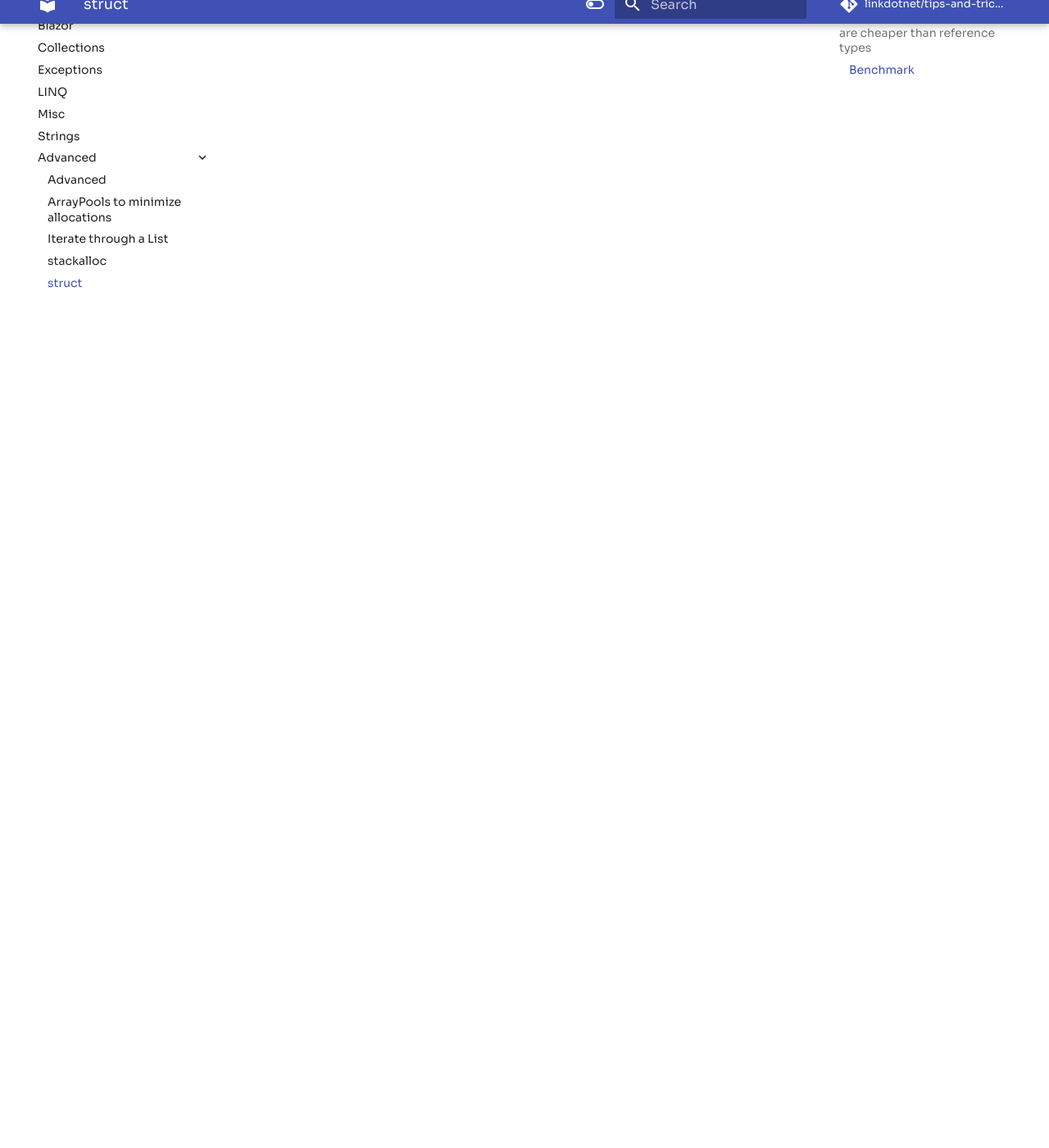
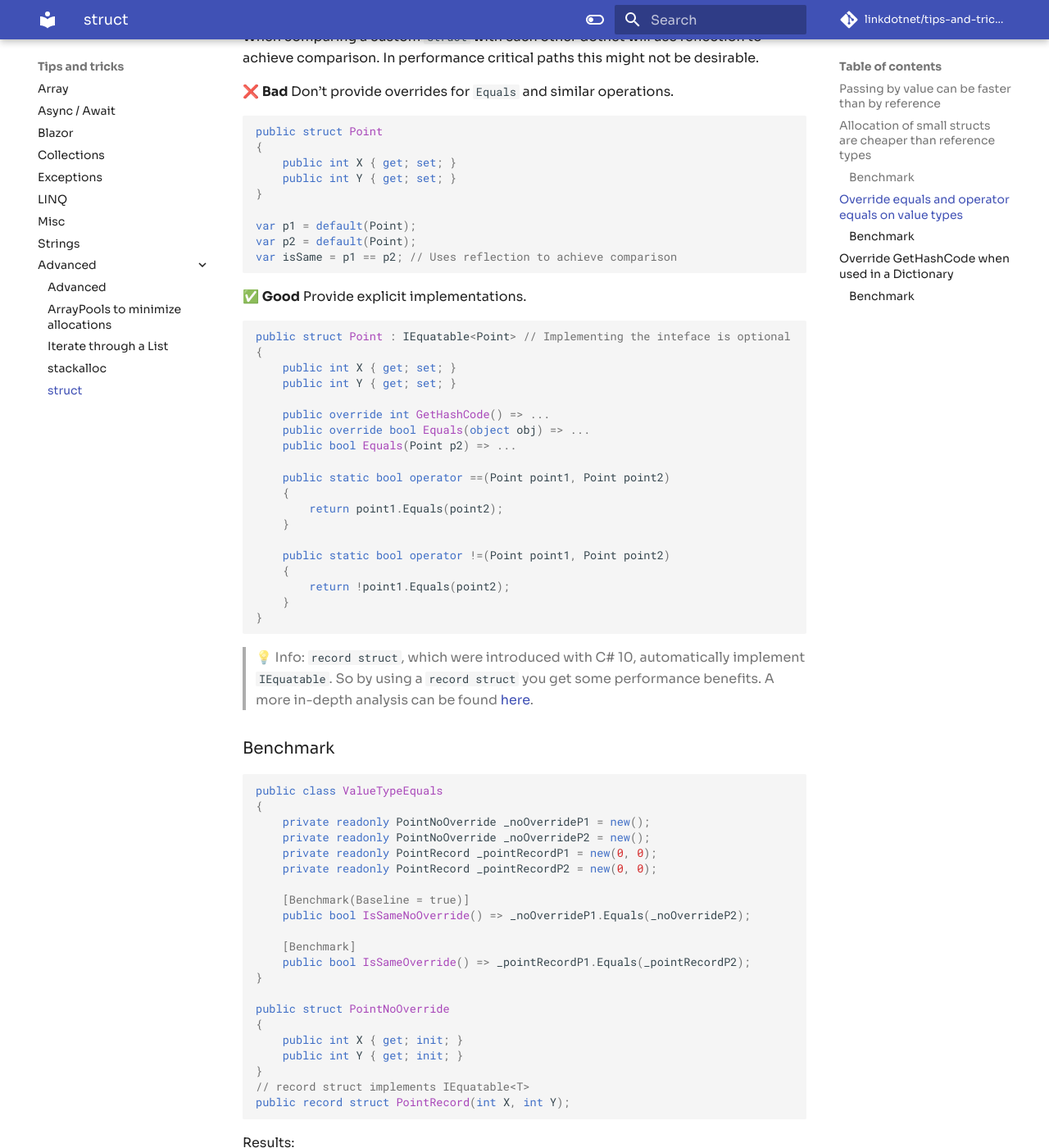
Before and after one commit to linkdotnet/tips-and-tricks, an MkDocs documentation site: the page built from docs/advanced/struct.md, in a window 1280 px wide and 1400 px high, scrolled down 2627 px. Shown: the whole window at 82% size. Built offline with MkDocs 1.6.1 and Material for MkDocs 9.7.7, drawn with Linux system fonts in a browser that asks for light colours; comment, search, counter and statistics services are not loaded; some of the changed text lies outside the part shown.

Commit message:
Added more to struct and array fix

````diff
--- a/docs/advanced/struct.md
+++ b/docs/advanced/struct.md
@@ -106,3 +106,150 @@
 | SlimStruct |       Slim |            1000 |    484.738 ns |   8.7875 ns |   8.6305 ns |  0.08 |    0.00 |  0.2441 |       - |       - |    1024 B |        0.03 |
 
 ```
+
+## Override equals and operator equals on value types
+When comparing a custom `struct` with each other dotnet will use reflection to achieve comparison. In performance critical paths this might not be desirable.
+
+❌ **Bad** Don't provide overrides for `Equals` and similar operations.
+```csharp
+public struct Point
+{
+    public int X { get; set; }
+    public int Y { get; set; }
+}
+
+var p1 = default(Point);
+var p2 = default(Point);
+var isSame = p1 == p2; // Uses reflection to achieve comparison
+```
+
+✅ **Good** Provide explicit implementations.
+```csharp
+public struct Point : IEquatable<Point> // Implementing the inteface is optional
+{
+    public int X { get; set; }
+    public int Y { get; set; }
+
+    public override int GetHashCode() => ...
+    public override bool Equals(object obj) => ...
+    public bool Equals(Point p2) => ...
+
+    public static bool operator ==(Point point1, Point point2)
+    {
+        return point1.Equals(point2);
+    }
+
+    public static bool operator !=(Point point1, Point point2)
+    {
+        return !point1.Equals(point2);
+    }
+}
+```
+
+> 💡 Info: `record struct`, which were introduced with C# 10, automatically implement `IEquatable`. So by using a `record struct` you get some performance benefits. A more in-depth analysis can be found [here](https://steven-giesel.com/blogPost/073f2a14-ea0f-4241-9729-41ee0f30f90c).
+
+### Benchmark
+```csharp
+public class ValueTypeEquals
+{
+    private readonly PointNoOverride _noOverrideP1 = new();
+    private readonly PointNoOverride _noOverrideP2 = new();
+    private readonly PointRecord _pointRecordP1 = new(0, 0);
+    private readonly PointRecord _pointRecordP2 = new(0, 0);
+
+    [Benchmark(Baseline = true)]
+    public bool IsSameNoOverride() => _noOverrideP1.Equals(_noOverrideP2);
+
+    [Benchmark]
+    public bool IsSameOverride() => _pointRecordP1.Equals(_pointRecordP2);
+}
+
+public struct PointNoOverride
+{
+    public int X { get; init; }
+    public int Y { get; init; }
+}
+// record struct implements IEquatable<T>
+public record struct PointRecord(int X, int Y);
+```
+
+Results:
+```csharp
+|           Method |       Mean |     Error |    StdDev | Ratio |  Gen 0 | Allocated | Alloc Ratio |
+|----------------- |-----------:|----------:|----------:|------:|-------:|----------:|------------:|
+| IsSameNoOverride | 24.5980 ns | 0.7290 ns | 2.0682 ns |  1.00 | 0.0115 |      48 B |        1.00 |
+|   IsSameOverride |  0.6466 ns | 0.0499 ns | 0.0555 ns |  0.03 |      - |         - |        0.00 |
+```
+
+## Override `GetHashCode` when used in a `Dictionary`
+When a custom defined `struct` is used as a key in a `Dictionary` reflection is used to calculate the has of the current object. In performance critical paths that is not desirable.
+
+❌ **Bad** Rely on the reflection to calculate the hash
+```csharp
+public struct Point
+{
+    public int X { get; set; }
+    public int Y { get; set; }
+}
+
+var dictionary = new Dictionary<Point, WorldObject>();
+...
+var worldObjectAtP1 = dictionary[p1];
+```
+
+✅ **Good** Provide `GetHashCode` implementation.
+```csharp
+public struct Point
+{
+    public int X { get; set; }
+    public int Y { get; set; }
+
+    public override int GetHashCode() => HashCode.Combine(X, Y);
+}
+
+var dictionary = new Dictionary<Point, WorldObject>();
+...
+var worldObjectAtP1 = dictionary[p1];
+```
+
+> 💡 Info: `record struct`, which were introduced with C# 10, automatically implement a non reflective `GetHashCode`. So by using a `record struct` you get some performance benefits. A more in-depth analysis can be found [here](https://steven-giesel.com/blogPost/073f2a14-ea0f-4241-9729-41ee0f30f90c).
+
+### Benchmark
+```csharp
+[MemoryDiagnoser]
+public class StructGetHashCode
+{
+    private static readonly PointNoOverride pointNoOverride = new();
+    private static readonly PointRecord pointOverride = new();
+    private readonly Dictionary<PointNoOverride, int> dictionaryNoOverride = new()
+    {
+        { pointNoOverride, 1 }
+    };
+    private readonly Dictionary<PointRecord, int> dictionaryOverride = new()
+    {
+        { pointOverride, 1 }
+    };
+
+    [Benchmark(Baseline = true)]
+    public int GetFromNoOverride() => dictionaryNoOverride[pointNoOverride];
+
+    [Benchmark]
+    public int GetFromOverride() => dictionaryOverride[pointOverride];
+}
+
+public struct PointNoOverride
+{
+    public int X { get; init; }
+    public int Y { get; init; }
+}
+// record struct implements GetHashCode
+public record struct PointRecord(int X, int Y);
+```
+
+Results:
+```csharp
+|            Method |     Mean |    Error |   StdDev |   Median | Ratio | RatioSD |  Gen 0 | Allocated | Alloc Ratio |
+|------------------ |---------:|---------:|---------:|---------:|------:|--------:|-------:|----------:|------------:|
+| GetFromNoOverride | 57.35 ns | 1.303 ns | 3.801 ns | 56.31 ns |  1.00 |    0.00 | 0.0172 |      72 B |        1.00 |
+|   GetFromOverride | 19.45 ns | 0.413 ns | 0.386 ns | 19.30 ns |  0.33 |    0.02 |      - |         - |        0.00 |
+```
````
Also changed, not shown: docs/array.md (+2 -2 lines).
